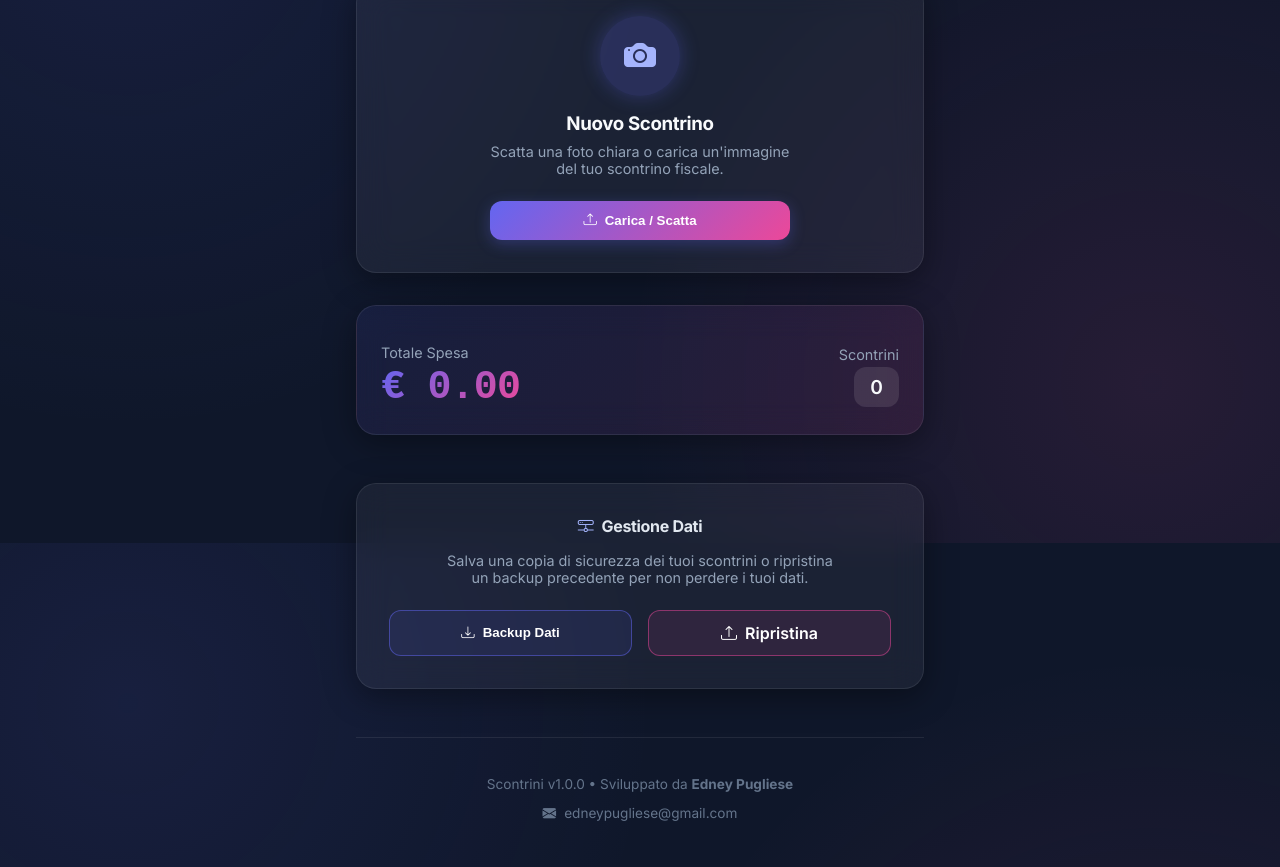
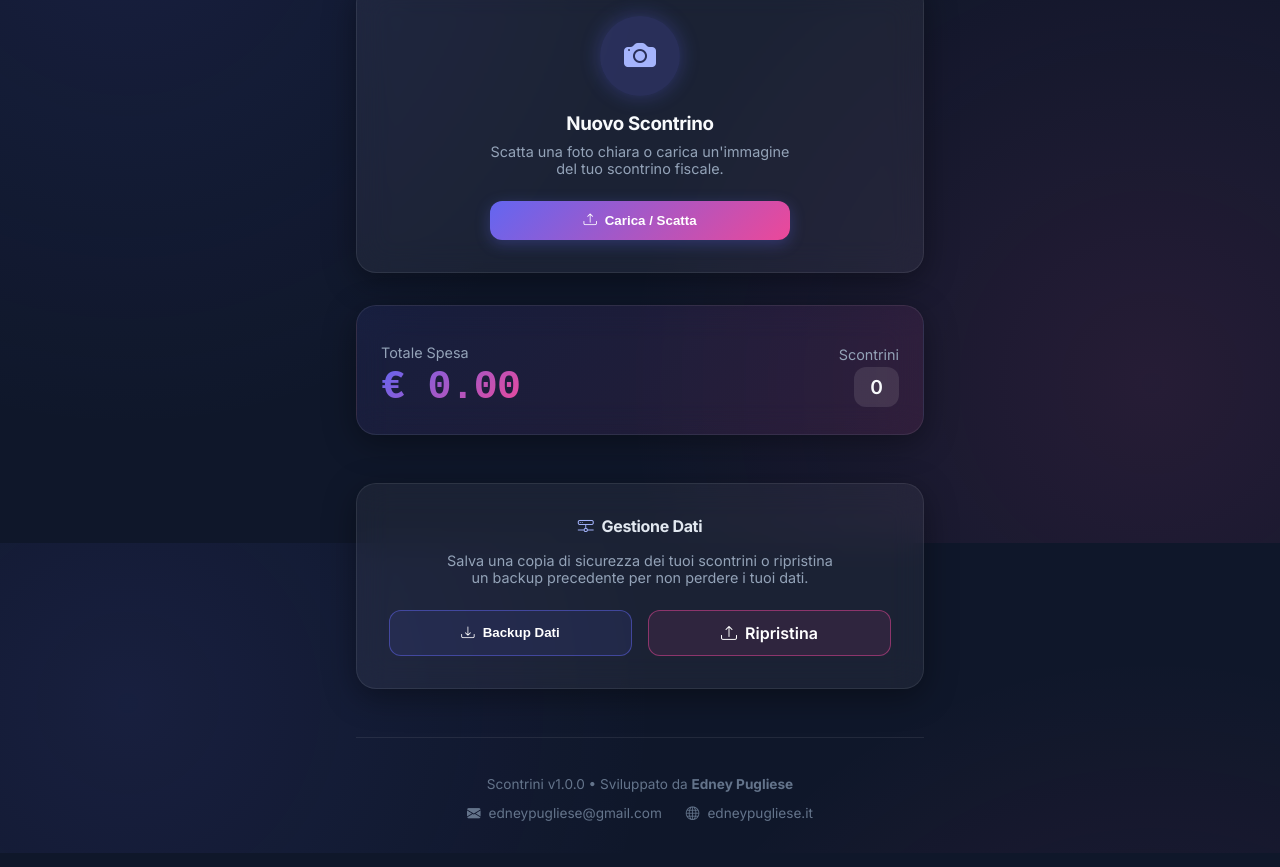
Before and after one commit to edymetal/scontrini, a React (Vite) app: page / in a window 1280 px wide. Shown: the part 257-1124 px from the top of the page. Built offline with nearby package versions, Linux system fonts and the light colour scheme; no server answers.

Commit message:
feat: adiciona link do site do desenvolvedor no rodapé

```diff
--- a/src/App.jsx
+++ b/src/App.jsx
@@ -182,12 +182,16 @@ function App() {
         paddingTop: '1.5rem'
       }}>
         <p>Scontrini v{version} &bull; Sviluppato da <strong>Edney Pugliese</strong></p>
-        <p style={{ marginTop: '0.5rem' }}>
-          <i className="bi bi-envelope-fill" style={{ marginRight: '0.5rem' }}></i>
-          <a href="mailto:edneypugliese@gmail.com" style={{ color: 'inherit', textDecoration: 'none' }}>
+        <div style={{ marginTop: '0.5rem', display: 'flex', justifyContent: 'center', gap: '1.5rem', flexWrap: 'wrap' }}>
+          <a href="mailto:edneypugliese@gmail.com" style={{ color: 'inherit', textDecoration: 'none', display: 'flex', alignItems: 'center' }}>
+            <i className="bi bi-envelope-fill" style={{ marginRight: '0.5rem' }}></i>
             edneypugliese@gmail.com
           </a>
-        </p>
+          <a href="https://www.edneypugliese.it" target="_blank" rel="noopener noreferrer" style={{ color: 'inherit', textDecoration: 'none', display: 'flex', alignItems: 'center' }}>
+            <i className="bi bi-globe" style={{ marginRight: '0.5rem' }}></i>
+            edneypugliese.it
+          </a>
+        </div>
       </footer>
     </div>
   );
```
